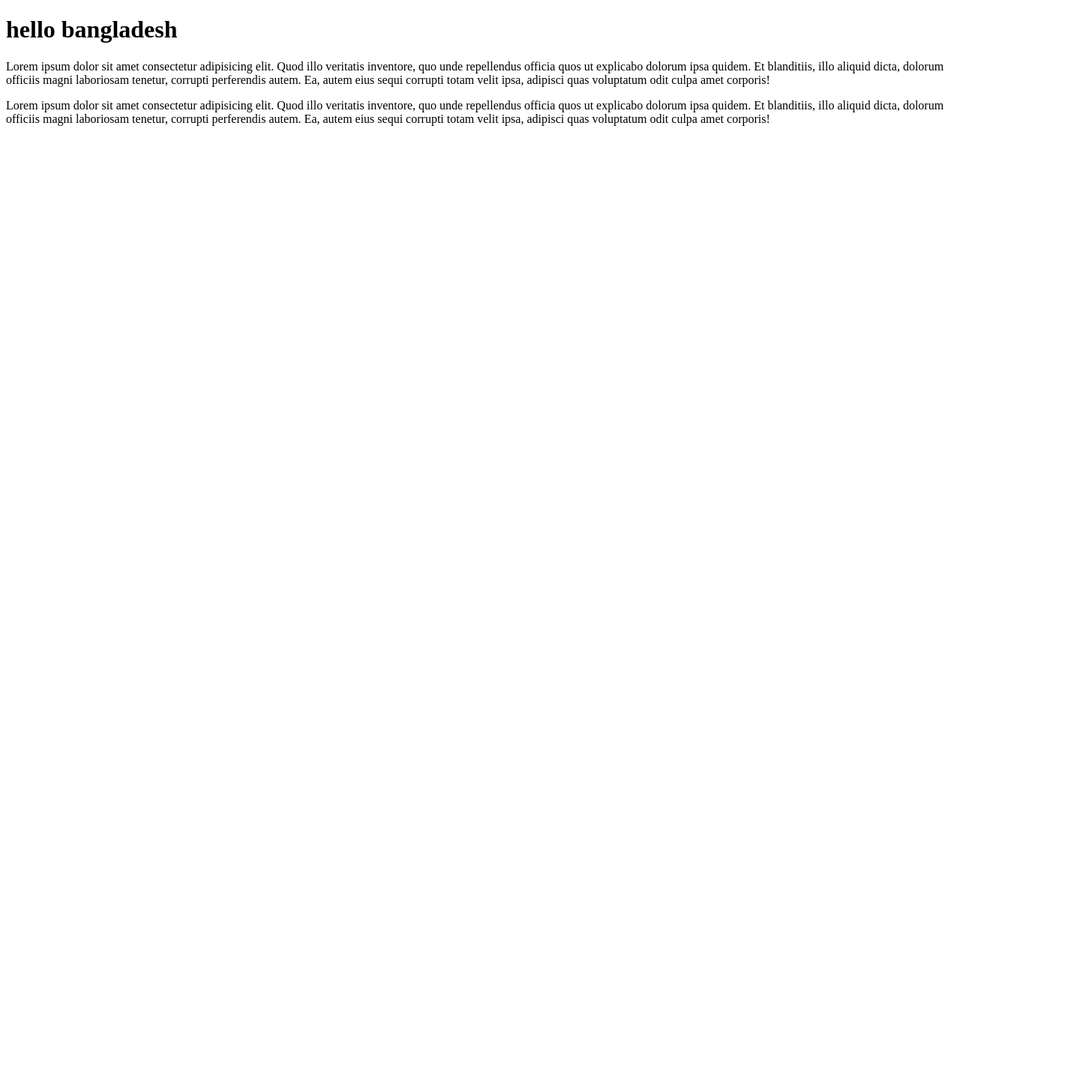
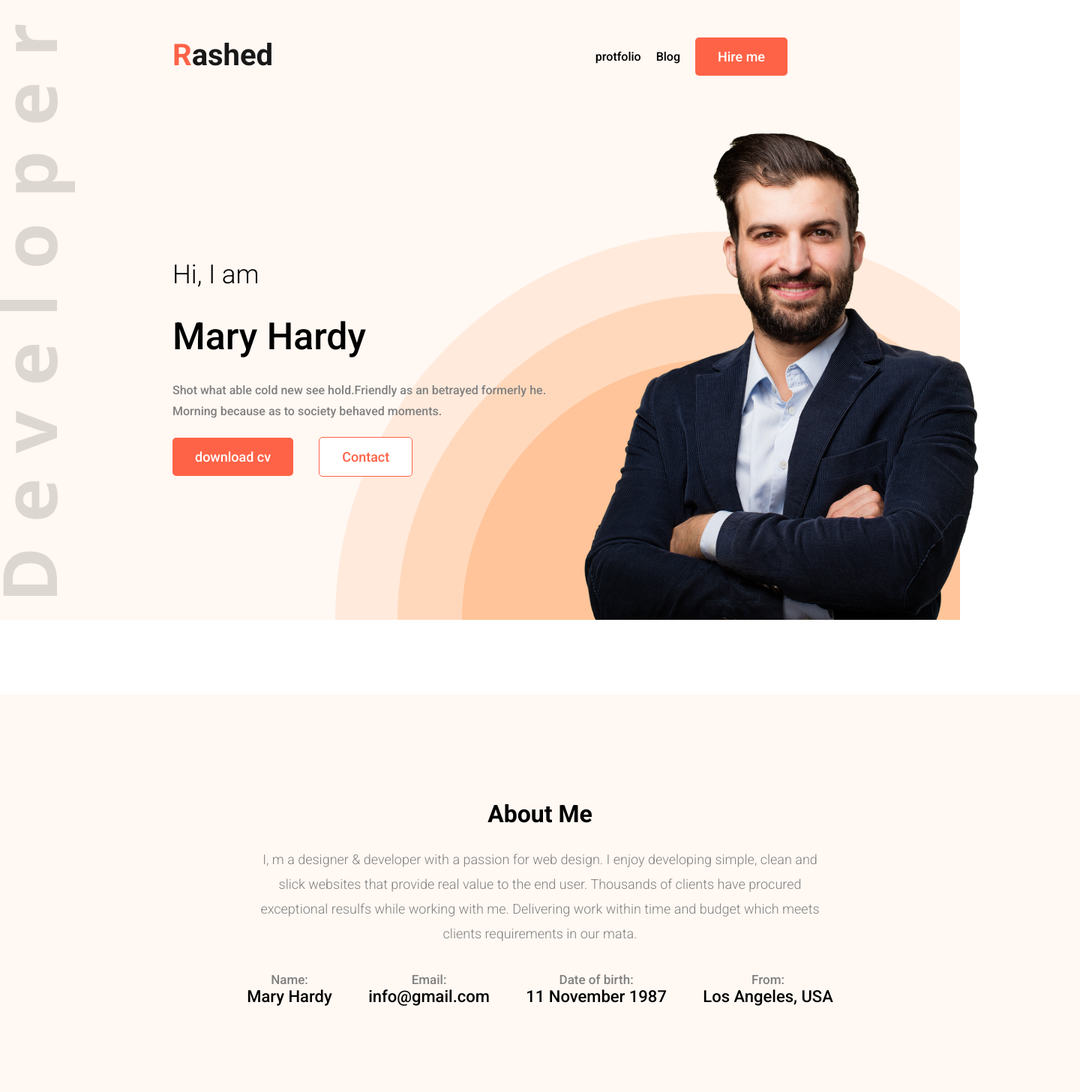
Before and after one commit to Rashed8030/Devoloper-protfolio, a plain HTML site: page index.html in a window 1280 px wide. Shown: the whole page at 75% size, 1440 px wide, since content can reach past the window. Before the commit the page ends 800 px from the top, so only its background shows below. Drawn offline with Linux system fonts and the light colour scheme; a web font is replaced by a local one.

Commit message:
five commit

```diff
--- a/index.html
+++ b/index.html
@@ -5,13 +5,66 @@
     <meta http-equiv="X-UA-Compatible" content="IE=edge">
     <meta name="viewport" content="width=device-width, initial-scale=1.0">
     <title>Document</title>
+
     <link rel="stylesheet" href="style.css">
+
+    <link rel="preconnect" href="https://fonts.googleapis.com"><link rel="preconnect" href="https://fonts.gstatic.com" crossorigin><link href="https://fonts.googleapis.com/css2?family=Playfair+Display:ital,wght@0,400;0,500;0,600;0,700;0,800;1,400;1,500;1,600;1,700;1,800&family=Poppins:ital,wght@0,100;0,200;0,400;0,700;1,100;1,200;1,300;1,400;1,500;1,600;1,700&family=Roboto:ital,wght@0,100;0,300;0,500;0,700;0,900;1,100;1,300;1,400;1,500;1,700;1,900&family=Rubik:ital,wght@0,300;0,400;0,500;0,600;0,700;1,400;1,500;1,600;1,700&family=Work+Sans:ital,wght@0,200;0,300;0,400;0,500;0,600;0,700;1,200;1,300;1,400;1,500;1,600;1,700&display=swap" rel="stylesheet">
 </head>
 <body>
-    <h1>hello bangladesh</h1>
-    <p>Lorem ipsum dolor sit amet consectetur adipisicing elit. Quod illo veritatis inventore, quo unde repellendus officia quos ut explicabo dolorum ipsa quidem. Et blanditiis, illo aliquid dicta, dolorum officiis magni laboriosam tenetur, corrupti perferendis autem. Ea, autem eius sequi corrupti totam velit ipsa, adipisci quas voluptatum odit culpa amet corporis!</p>
+<header class="backgroud-img">
+    <nav class="navbar">
+        <div class="left-text">
+            <h2><span>R</span>ashed</h2>
+        </div>
+        <div class="right-text">
+            <ul>
+                <li>protfolio</li>
+                <li>Blog</li>
+                <li><button class="btn-primary">Hire me</button></li>
+            </ul>
+        </div>
+    </nav>
+    <div class="banner">
+        <div class="left-banner">
+            <h3>Hi, I am</h3>
+            <h1>Mary Hardy</h1>
+            <p>Shot what able cold new see hold.Friendly as an betrayed formerly he. Morning because as to society behaved moments.</p>
+            <div class="two-btn">
+                <button class="btn-primary banner-btn">download cv</button>
+                <button class="btn-primary banner-btn second-btn">Contact</button>
+            </div>
+        </div>
+        <div class="right-banner">
+            <img src="images/hardy.png" alt="">
+        </div>
+    </div>
+</header>
 
-    <p>Lorem ipsum dolor sit amet consectetur adipisicing elit. Quod illo veritatis inventore, quo unde repellendus officia quos ut explicabo dolorum ipsa quidem. Et blanditiis, illo aliquid dicta, dolorum officiis magni laboriosam tenetur, corrupti perferendis autem. Ea, autem eius sequi corrupti totam velit ipsa, adipisci quas voluptatum odit culpa amet corporis!</p>
+<main>
+    <div class="about-section">
+        <div class="two-section">
+
+            <div class="about-two">
+                <h1>About Me</h1>
+                <p>I, m a designer & developer with a passion for web design. I enjoy developing simple, clean and slick websites that provide real value to the end user. Thousands of clients have procured exceptional resulfs while working with me. Delivering work within time and budget which meets clients requirements in our mata.</p>
+            </div>
+            <div class="about-four">
+                <h5>Name:<br><span>Mary Hardy</span> </h5>
+                <h5>Email:<br><span>info@gmail.com </span></h5>
+                 <h5>Date of birth:<br> <span>11 November 1987</span></h5>
+                 <h5>From:<br><span>Los Angeles, USA</span> </h5>
+            </div>
+
+
+
+        </div>
+
+    </div>
+
+</main>
+<footer>
+
+</footer>
 
 </body>
 </html>
--- a/style.css
+++ b/style.css
@@ -0,0 +1,114 @@
+*{margin: 0; padding: 0; font-family: 'Roboto', sans-serif;}
+.backgroud-img {
+    background-color: #fff8f3;
+    background-image: url("images/header_bg.png"), url("images/developer.png");
+    background-repeat: no-repeat;
+    background-position: right bottom , left;
+  }
+
+.btn-primary {
+    padding: 15px 30px;
+    border: none;
+    background-color: tomato;
+    color: white;
+    border-radius: 5px;
+    font-size: 18px;
+  }
+.navbar {
+    display: flex;
+    justify-content: space-between;
+    padding: 50px 230px;
+  }
+  .navbar ul {
+    display: flex;
+    align-items: center;
+  }
+  .navbar ul li {
+    list-style: none;
+    margin-left: 20px;
+  }
+  .left-text h2 {
+    color: #181818;
+    font-size: 40px;
+  }
+.left-text span {color: tomato;}
+
+
+.banner {
+    display: flex;
+    margin: 0px 100px 0px 230px;
+    justify-content: space-between;
+    align-items: center;
+  }
+  .left-banner h3 {
+    line-height: 50px;
+    font-size: 35px;
+    font-weight: 300;
+  }
+
+  .left-banner h1 {
+    line-height: 115px;
+    font-size: 50px;
+    font-weight: 400;
+  }
+  .left-banner p {
+    font-size: 16px;
+    font-weight: 400;
+    line-height: 28px;
+    width: 500px;
+    color: gray;
+  }
+  .right-banner {
+    margin-bottom: -4px;
+  }
+  .banner-btn {
+    margin-top: 20px;
+  }
+  .second-btn {
+    background-color: white;
+    color: tomato;
+    border: 1px solid tomato;
+    margin-left: 30px;
+  }
+
+
+  .about-section {
+  width: 1140px;
+  margin: auto;
+    margin-top: auto;
+  text-align: center;
+  margin-top: 100px;
+  background-color: #fff8f3;
+  padding: 115px 150px;
+}
+.about-four {
+    display: flex;
+    justify-content: space-around;
+  }
+  .two-section {
+    width: 830px;
+    margin: auto;
+  }
+  .about-two h1 {
+    margin: 25px 0px;
+  }
+  .about-two p {
+    line-height: 33px;
+    font-weight: 300;
+    font-size: 18px;
+    color: gray;
+    margin: 0px 31px 35px;
+  }
+
+
+.about-four h5{ font-size: 20px;}
+.about-four span {
+    font-size: 22px;
+    font-weight: 500;
+    color: black;
+  }
+  .about-four h5 {
+    font-size: 17px;
+    font-weight: 400;
+    color: gray;
+  }
```
